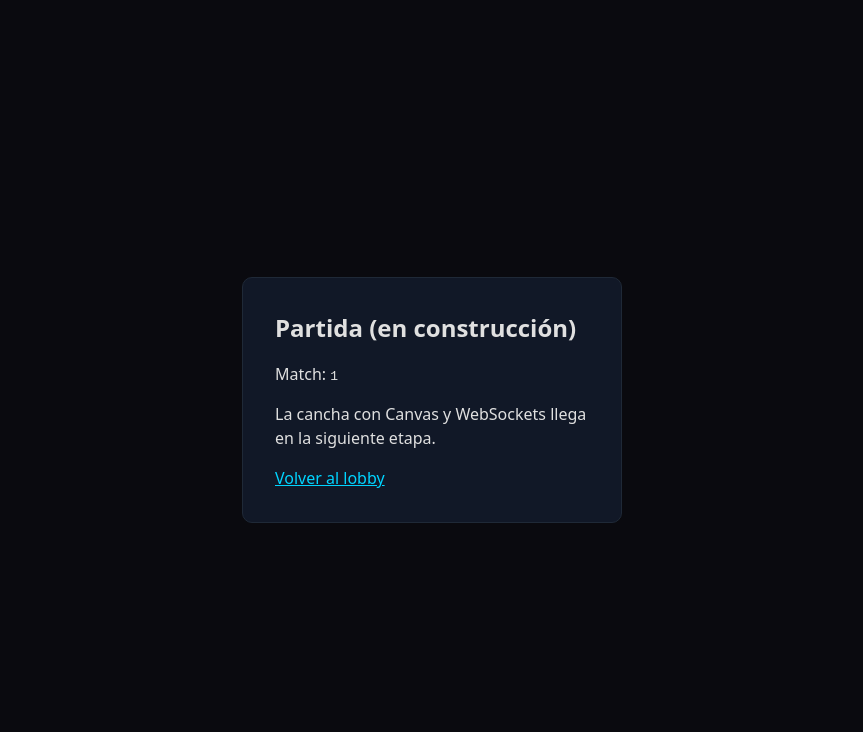
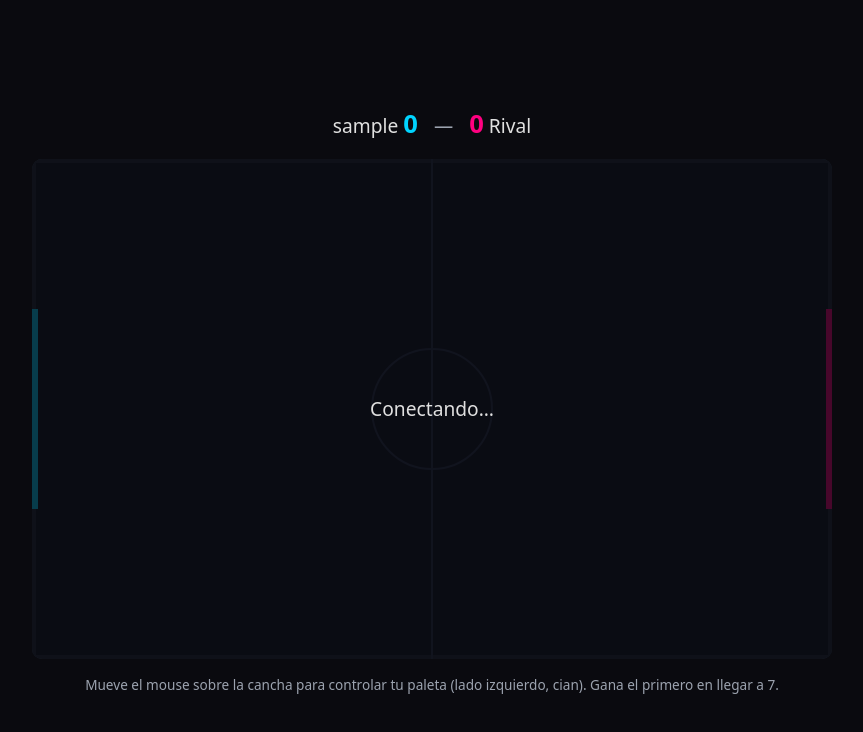
Before and after one commit to brrbrrbalatropin/puckzone-frontend, a React (Vite) app: page /game/1 in a window 1280 px wide. Shown: the top 732 px of the page, without its empty margins (208-1071 px from the left). Built offline with nearby package versions, Linux system fonts and the light colour scheme; no server answers; sample sign-in values are in the browser's storage.

Commit message:
añadida la pantalla de juego con Canvas y STOMP sobre SockJS

```diff
--- a/src/index.css
+++ b/src/index.css
@@ -295,3 +295,79 @@ input:focus {
 .waiting-university {
   color: var(--accent-2);
 }
+
+/* Pantalla de juego */
+.game-page {
+  min-height: 100vh;
+  display: flex;
+  flex-direction: column;
+  align-items: center;
+  justify-content: center;
+  gap: 1rem;
+  padding: 1rem;
+}
+
+.game-hud {
+  display: flex;
+  align-items: baseline;
+  gap: 1rem;
+  font-size: 1.2rem;
+}
+
+.game-hud strong {
+  font-size: 1.6rem;
+}
+
+.game-player.me strong {
+  color: var(--accent);
+}
+
+.game-player.rival strong {
+  color: var(--accent-2);
+}
+
+.game-vs {
+  color: #9ca3af;
+}
+
+.game-board-wrap {
+  position: relative;
+  width: 100%;
+  max-width: 800px;
+}
+
+.game-canvas {
+  display: block;
+  width: 100%;
+  height: auto;
+  border-radius: 10px;
+  cursor: none;
+  touch-action: none;
+}
+
+.game-overlay {
+  position: absolute;
+  inset: 0;
+  display: flex;
+  flex-direction: column;
+  align-items: center;
+  justify-content: center;
+  gap: 0.6rem;
+  background: rgba(10, 10, 15, 0.75);
+  border-radius: 10px;
+  font-size: 1.2rem;
+}
+
+.game-back {
+  padding: 0.6rem 1.2rem;
+  border: 1px solid var(--accent);
+  border-radius: 6px;
+  text-decoration: none;
+}
+
+.game-hint {
+  margin: 0;
+  font-size: 0.85rem;
+  color: #9ca3af;
+  text-align: center;
+}
--- a/src/pages/Game/Game.jsx
+++ b/src/pages/Game/Game.jsx
@@ -1,24 +1,234 @@
+import { useCallback, useEffect, useRef, useState } from 'react'
 import { Link, useParams } from 'react-router-dom'
+import { useAuth } from '../../hooks/useAuth'
+import { createGameConnection } from '../../services/gameSocket'
+
+// Dimensiones lógicas del motor de física (puckzone-game). El canvas usa
+// estas y se escala visualmente por CSS; el mouse se convierte de vuelta.
+const BOARD_W = 800
+const BOARD_H = 500
+const GOAL_W = 200
+const PUCK_R = 15
+const PADDLE_R = 30
+// No tiene sentido enviar el mouse más rápido que el tick del servidor (60Hz).
+const PADDLE_SEND_MS = 16
 
 /**
- * Placeholder de la pantalla de juego: se implementa completo en la
- * siguiente etapa (Canvas + STOMP sobre SockJS a /ws?token=).
- * Existe para que la navegacion desde la sala de espera no caiga
- * en el catch-all y rebote al lobby.
+ * La cancha. El estado llega a 60Hz por /topic/game/{id} y vive en un ref:
+ * el canvas se repinta con requestAnimationFrame sin pasar por React.
+ * React solo re-renderiza con cambios de status/marcador (overlays y HUD).
+ * El servidor es autoritativo: se envía el mouse y se pinta lo que llega.
  */
 export default function Game() {
   const { matchId } = useParams()
+  const { user, token } = useAuth()
+
+  const canvasRef = useRef(null)
+  const stateRef = useRef(null)
+  const connectionRef = useRef(null)
+  const lastSentRef = useRef(0)
+
+  // Solo lo que afecta el HUD/overlays; las posiciones a 60Hz nunca pasan
+  // por React (viven en stateRef y las consume el bucle de canvas).
+  const [ui, setUi] = useState({
+    status: null,
+    score1: 0,
+    score2: 0,
+    player1UserId: null,
+    player1Username: null,
+    player2Username: null,
+    opponentType: null,
+  })
+  const [connected, setConnected] = useState(false)
+
+  useEffect(() => {
+    const connection = createGameConnection({
+      gameId: matchId,
+      userId: user.userId,
+      token,
+      onState: (state) => {
+        stateRef.current = state
+        setUi((prev) =>
+          prev.status === state.status &&
+          prev.score1 === state.score1 &&
+          prev.score2 === state.score2 &&
+          prev.player1UserId === state.player1?.userId
+            ? prev
+            : {
+                status: state.status,
+                score1: state.score1,
+                score2: state.score2,
+                player1UserId: state.player1?.userId ?? null,
+                player1Username: state.player1?.username ?? null,
+                player2Username: state.player2?.username ?? null,
+                opponentType: state.opponentType,
+              },
+        )
+      },
+      onConnectionChange: setConnected,
+    })
+    connectionRef.current = connection
+    return () => {
+      connectionRef.current = null
+      connection.disconnect()
+    }
+  }, [matchId, user.userId, token])
+
+  // Bucle de pintado: corre mientras la pantalla esté montada.
+  useEffect(() => {
+    let frameId
+    const draw = () => {
+      const canvas = canvasRef.current
+      if (canvas) {
+        drawBoard(canvas.getContext('2d'), stateRef.current, user.userId)
+      }
+      frameId = requestAnimationFrame(draw)
+    }
+    frameId = requestAnimationFrame(draw)
+    return () => cancelAnimationFrame(frameId)
+  }, [user.userId])
+
+  const handlePointerMove = useCallback(
+    (event) => {
+      const canvas = canvasRef.current
+      const connection = connectionRef.current
+      if (!canvas || !connection) return
+
+      const now = performance.now()
+      if (now - lastSentRef.current < PADDLE_SEND_MS) return
+      lastSentRef.current = now
+
+      // De píxeles de pantalla (canvas escalado por CSS) a coordenadas del tablero.
+      const rect = canvas.getBoundingClientRect()
+      const x = ((event.clientX - rect.left) / rect.width) * BOARD_W
+      const y = ((event.clientY - rect.top) / rect.height) * BOARD_H
+      connection.sendPaddle(x, y)
+    },
+    [],
+  )
+
+  const iAmPlayer1 = !ui.player1UserId || ui.player1UserId === user.userId
+  const rivalName =
+    ui.opponentType === 'BOT'
+      ? 'BOT'
+      : ((iAmPlayer1 ? ui.player2Username : ui.player1Username) ?? 'Rival')
+  const myScore = iAmPlayer1 ? ui.score1 : ui.score2
+  const rivalScore = iAmPlayer1 ? ui.score2 : ui.score1
 
   return (
-    <div className="auth-page">
-      <div className="auth-card">
-        <h2>Partida (en construcción)</h2>
-        <p>
-          Match: <code>{matchId}</code>
-        </p>
-        <p>La cancha con Canvas y WebSockets llega en la siguiente etapa.</p>
-        <Link to="/">Volver al lobby</Link>
+    <div className="game-page">
+      <header className="game-hud">
+        <span className="game-player me">
+          {user.username} <strong>{myScore}</strong>
+        </span>
+        <span className="game-vs">—</span>
+        <span className="game-player rival">
+          <strong>{rivalScore}</strong> {rivalName}
+        </span>
+      </header>
+
+      <div className="game-board-wrap">
+        <canvas
+          ref={canvasRef}
+          width={BOARD_W}
+          height={BOARD_H}
+          className="game-canvas"
+          onPointerMove={handlePointerMove}
+        />
+
+        {(!connected || !ui.status || ui.status === 'WAITING') && (
+          <div className="game-overlay">
+            <p>{connected ? 'Esperando al rival…' : 'Conectando…'}</p>
+          </div>
+        )}
+
+        {ui.status === 'FINISHED' && (
+          <div className="game-overlay">
+            <h2>{myScore > rivalScore ? '¡Ganaste! 🏆' : 'Perdiste 😞'}</h2>
+            <p>
+              {myScore} — {rivalScore} contra {rivalName}
+            </p>
+            <Link to="/" className="game-back">
+              Volver al lobby
+            </Link>
+          </div>
+        )}
       </div>
+
+      <p className="game-hint">
+        Mueve el mouse sobre la cancha para controlar tu paleta
+        {iAmPlayer1 ? ' (lado izquierdo, cian)' : ' (lado derecho, cian)'}. Gana el primero en llegar a 7.
+      </p>
     </div>
   )
 }
+
+/** Pinta el tablero completo a partir del último GameState recibido. */
+function drawBoard(ctx, state, myUserId) {
+  // Fondo y borde
+  ctx.fillStyle = '#0d1220'
+  ctx.fillRect(0, 0, BOARD_W, BOARD_H)
+  ctx.strokeStyle = '#1f2937'
+  ctx.lineWidth = 4
+  ctx.strokeRect(2, 2, BOARD_W - 4, BOARD_H - 4)
+
+  // Línea y círculo central
+  ctx.strokeStyle = '#27334d'
+  ctx.lineWidth = 2
+  ctx.beginPath()
+  ctx.moveTo(BOARD_W / 2, 0)
+  ctx.lineTo(BOARD_W / 2, BOARD_H)
+  ctx.stroke()
+  ctx.beginPath()
+  ctx.arc(BOARD_W / 2, BOARD_H / 2, 60, 0, Math.PI * 2)
+  ctx.stroke()
+
+  // Porterías (centradas verticalmente en cada extremo)
+  const goalTop = (BOARD_H - GOAL_W) / 2
+  ctx.lineWidth = 6
+  ctx.strokeStyle = '#00d4ff'
+  ctx.beginPath()
+  ctx.moveTo(3, goalTop)
+  ctx.lineTo(3, goalTop + GOAL_W)
+  ctx.stroke()
+  ctx.strokeStyle = '#ff0080'
+  ctx.beginPath()
+  ctx.moveTo(BOARD_W - 3, goalTop)
+  ctx.lineTo(BOARD_W - 3, goalTop + GOAL_W)
+  ctx.stroke()
+
+  if (!state) return
+
+  const iAmPlayer1 = state.player1?.userId === myUserId
+  const myColor = '#00d4ff'
+  const rivalColor = '#ff0080'
+
+  // Paletas: la mía siempre cian, la del rival magenta
+  drawPaddle(ctx, state.paddle1X, state.paddle1Y, iAmPlayer1 ? myColor : rivalColor)
+  drawPaddle(ctx, state.paddle2X, state.paddle2Y, iAmPlayer1 ? rivalColor : myColor)
+
+  // Disco
+  ctx.beginPath()
+  ctx.arc(state.puckX, state.puckY, PUCK_R, 0, Math.PI * 2)
+  ctx.fillStyle = '#e0e0e0'
+  ctx.shadowColor = '#e0e0e0'
+  ctx.shadowBlur = 12
+  ctx.fill()
+  ctx.shadowBlur = 0
+}
+
+function drawPaddle(ctx, x, y, color) {
+  ctx.beginPath()
+  ctx.arc(x, y, PADDLE_R, 0, Math.PI * 2)
+  ctx.fillStyle = color
+  ctx.shadowColor = color
+  ctx.shadowBlur = 16
+  ctx.fill()
+  ctx.shadowBlur = 0
+  // Anillo interior para darle relieve de paleta de air hockey
+  ctx.beginPath()
+  ctx.arc(x, y, PADDLE_R * 0.55, 0, Math.PI * 2)
+  ctx.strokeStyle = 'rgba(10, 10, 15, 0.55)'
+  ctx.lineWidth = 3
+  ctx.stroke()
+}
--- /dev/null
+++ b/src/services/gameSocket.js
@@ -0,0 +1,51 @@
+import { Client } from '@stomp/stompjs'
+import SockJS from 'sockjs-client'
+import { API_URL } from './api'
+
+/**
+ * Conexión STOMP sobre SockJS a la partida, vía gateway.
+ * El JWT va en ?token= porque SockJS no puede mandar headers en el
+ * handshake; el gateway lo valida y hace proxy a game.
+ *
+ * Al conectar (y en cada reconexión automática) se suscribe al topic de la
+ * partida y publica el join. El servidor es autoritativo: aquí solo se
+ * envían inputs y se recibe el GameState que pinta el canvas.
+ */
+export function createGameConnection({ gameId, userId, token, onState, onConnectionChange }) {
+  const client = new Client({
+    webSocketFactory: () => new SockJS(`${API_URL}/ws?token=${encodeURIComponent(token)}`),
+    reconnectDelay: 2000,
+
+    onConnect: () => {
+      client.subscribe(`/topic/game/${gameId}`, (frame) => {
+        onState(JSON.parse(frame.body))
+      })
+      client.publish({
+        destination: `/app/game/${gameId}/join`,
+        body: JSON.stringify({ userId }),
+      })
+      onConnectionChange?.(true)
+    },
+
+    onWebSocketClose: () => {
+      onConnectionChange?.(false)
+    },
+  })
+
+  client.activate()
+
+  return {
+    /** Coordenadas de mouse en píxeles del tablero; el servidor las recorta. */
+    sendPaddle(x, y) {
+      if (!client.connected) return
+      client.publish({
+        destination: `/app/game/${gameId}/paddle`,
+        body: JSON.stringify({ userId, x, y }),
+      })
+    },
+
+    disconnect() {
+      client.deactivate()
+    },
+  }
+}
```
